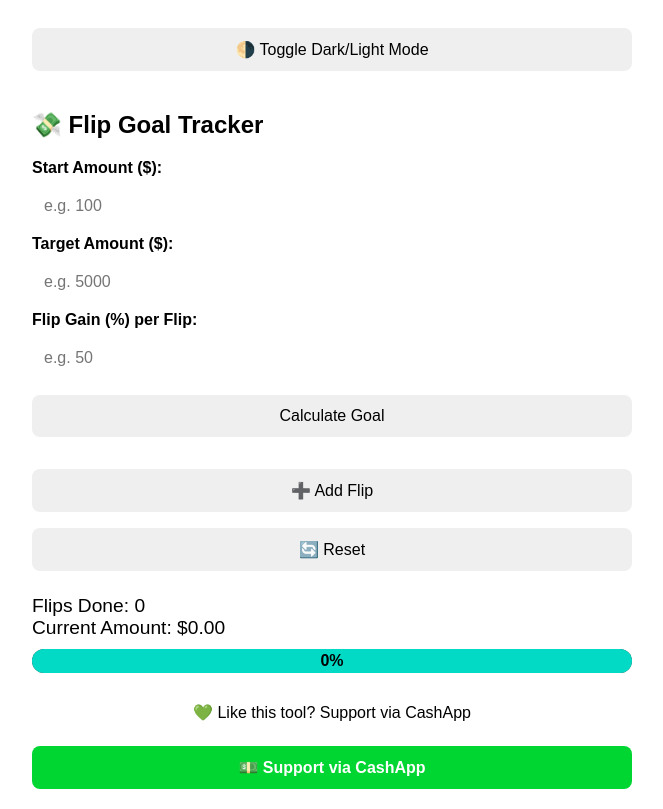
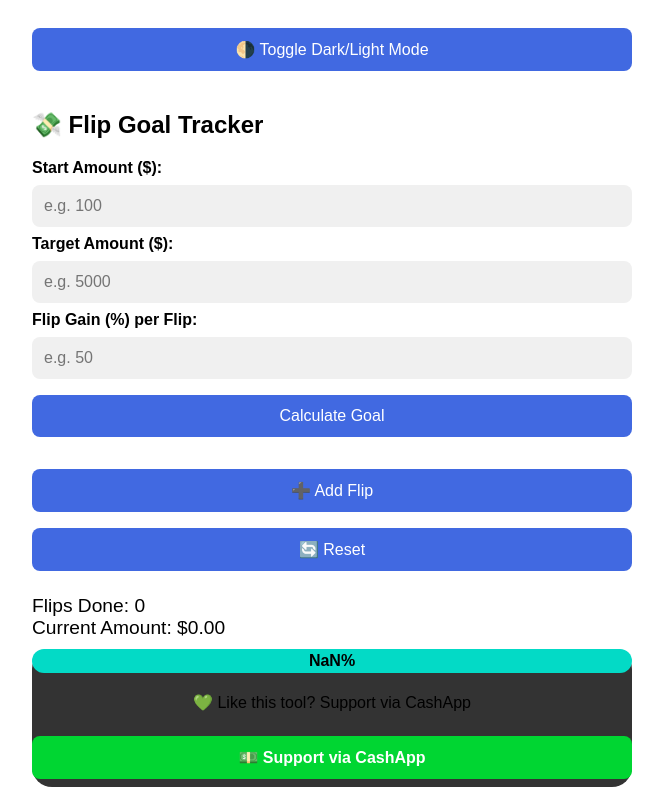
Before and after one commit to KelxSavage/Flip_counter, a plain HTML site: page index.html in a window 1280 px wide. Both pictures are taken after a click on the button "🌗 Toggle Dark/Light Mode". Shown: the whole page, without its empty margins (308-971 px from the left). Drawn offline with Linux system fonts and the light colour scheme.

Commit message:
Update index.html

```diff
--- a/index.html
+++ b/index.html
@@ -119,23 +119,6 @@
         padding: 10px;
       }
     }
-
-    .cashapp-btn {
-      background-color: #00d632;
-      color: white;
-      font-weight: bold;
-      border-radius: 8px;
-      padding: 12px;
-      width: 100%;
-      margin-top: 8px;
-      font-size: 1rem;
-      text-decoration: none;
-      display: inline-block;
-    }
-
-    .cashapp-btn:hover {
-      opacity: 0.9;
-    }
   </style>
 </head>
 <body>
@@ -168,22 +151,25 @@
 
       <div class="progress-container">
         <div class="progress-bar" id="progressBar">0%</div>
+
+      <div style="margin-top: 20px; text-align: center;">
+  <p>💚 Like this tool? Support via CashApp</p>
+  <a href="https://cash.app/$Kelxsavage" target="_blank">
+    <button style="background-color: #00d632; color: white; font-weight: bold;">
+      💵 Support via CashApp
+    </button>
+  </a>
+</div>
+
       </div>
     </div>
-
-    <!-- Support via CashApp -->
-    <div style="margin-top: 30px; text-align: center;">
-      <p>💚 Like this tool? Support via CashApp</p>
-      <a href="https://cash.app/$Kelxsavage" target="_blank" class="cashapp-btn">💵 Support via CashApp</a>
-    </div>
-
   </div>
 
   <script>
     let flipTally = JSON.parse(localStorage.getItem("flipTally")) || 0;
-  let startAmt = parseFloat(localStorage.getItem("startAmt")) || 0;
-  let targetAmt = parseFloat(localStorage.getItem("targetAmt")) || 0;
-  let flipPercent = parseFloat(localStorage.getItem("flipPercent")) || 0;
+    let startAmt = 0;
+    let targetAmt = 0;
+    let flipPercent = 0;
 
     function calculateFlips() {
       startAmt = parseFloat(document.getElementById("start").value);
@@ -194,10 +180,6 @@
         document.getElementById("result").textContent = "❗ Enter valid inputs. Start must be less than target.";
         return;
       }
-
-    localStorage.setItem("startAmt", startAmt);
-    localStorage.setItem("targetAmt", targetAmt);
-    localStorage.setItem("flipPercent", flipPercent);
 
       let amount = startAmt;
       let count = 0;
@@ -225,10 +207,6 @@
     function updateDisplay() {
       document.getElementById("flipCount").textContent = flipTally;
 
-    document.getElementById("start").value = startAmt || '';
-    document.getElementById("target").value = targetAmt || '';
-    document.getElementById("flipPercent").value = flipPercent ? (flipPercent * 100) : '';
-
       let amount = startAmt;
       for (let i = 0; i < flipTally; i++) {
         amount *= (1 + flipPercent);
@@ -237,4 +215,37 @@
       amount = isNaN(amount) ? 0 : amount;
       document.getElementById("currentAmount").textContent = amount.toFixed(2);
 
-    let progress = Math.min((amount / targetAmt) * 100, 100*
+      let progress = Math.min((amount / targetAmt) * 100, 100);
+      document.getElementById("progressBar").style.width = progress + "%";
+      document.getElementById("progressBar").textContent = Math.floor(progress) + "%";
+    }
+
+    function toggleTheme() {
+      const body = document.body;
+      if (body.classList.contains("dark-mode")) {
+        body.classList.remove("dark-mode");
+        body.classList.add("light-mode");
+        localStorage.setItem("theme", "light");
+      } else {
+        body.classList.remove("light-mode");
+        body.classList.add("dark-mode");
+        localStorage.setItem("theme", "dark");
+      }
+    }
+
+    function loadTheme() {
+      const savedTheme = localStorage.getItem("theme");
+      if (savedTheme === "light") {
+        document.body.classList.add("light-mode");
+      } else {
+        document.body.classList.add("dark-mode");
+      }
+    }
+
+    window.onload = () => {
+      loadTheme();
+      updateDisplay();
+    };
+  </script>
+</body>
+</html>
```
Lines whose indentation alone changed are shown as unchanged.
